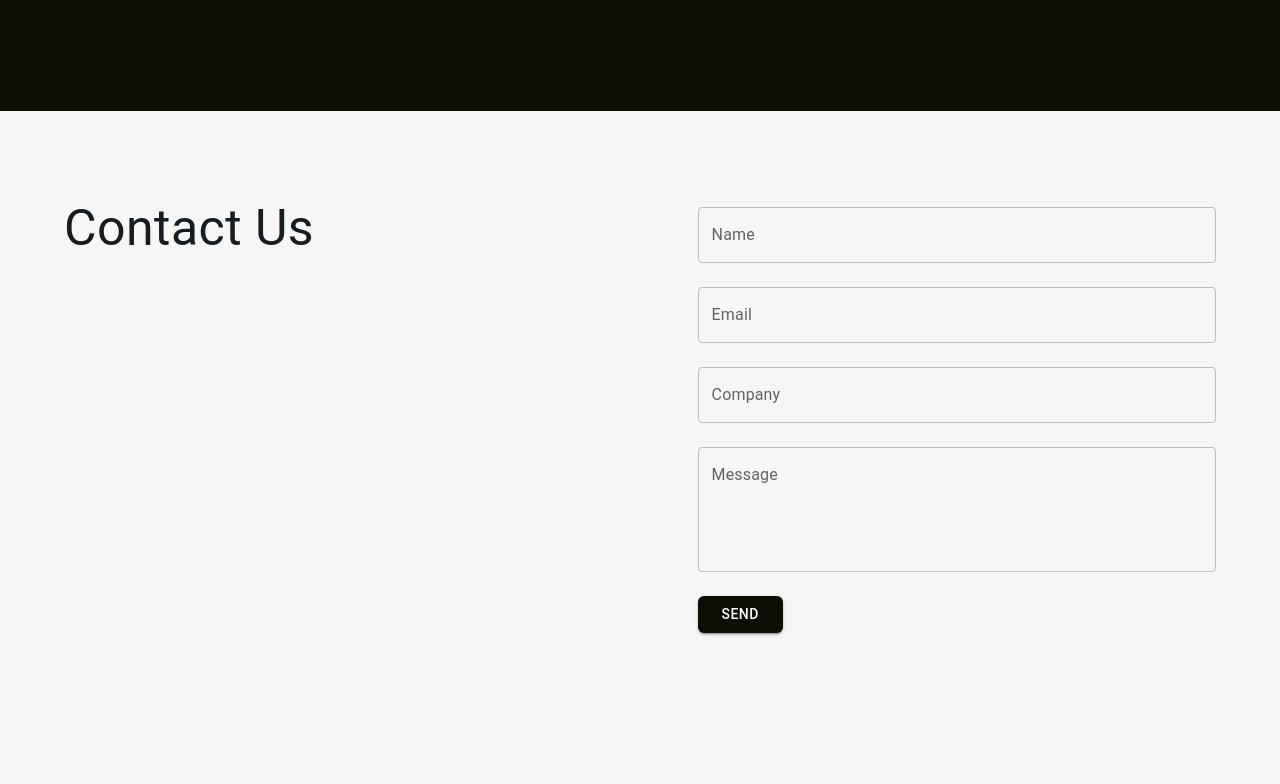
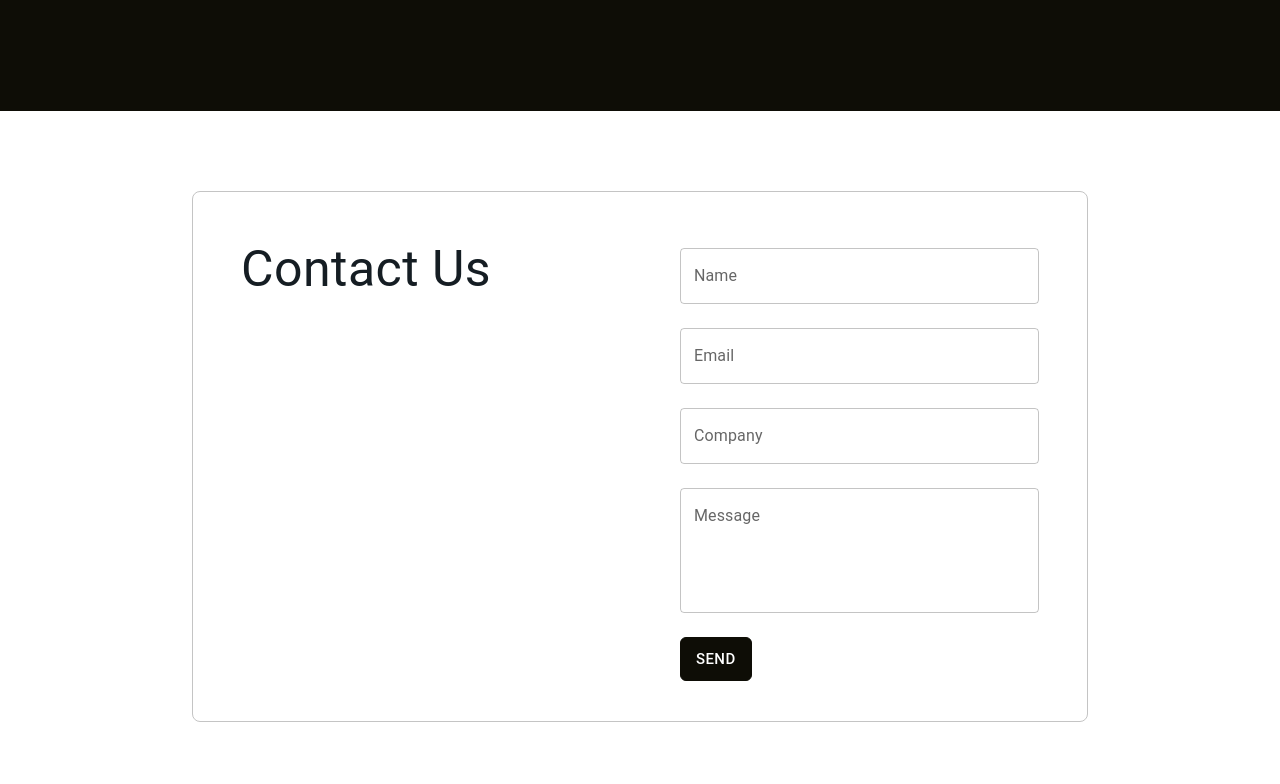
Before and after one commit to JagadeeshTalari/event-management-app, a Next.js app: page / in a window 1280 px wide. Shown: the part 2916-3700 px from the top of the page. Built offline with nearby package versions, Linux system fonts and the light colour scheme.

Commit message:
updated contact us section

```diff
--- a/src/components/home/ContactUs.jsx
+++ b/src/components/home/ContactUs.jsx
@@ -1,6 +1,5 @@
 "use client";
-
-import { Box, Typography, Button, TextField } from "@mui/material";
+import { Box, Typography, Button, TextField, Stack } from "@mui/material";
 import { useState } from "react";
 
 const ContactUs = () => {
@@ -11,17 +10,17 @@ const ContactUs = () => {
     message: "",
   });
   const [submitted, setsubmitted] = useState(false);
+
   const handleChange = (event) => {
     const { name, value } = event.target;
     setContactForm((prevState) => ({
       ...prevState,
       [name]: value,
-    }));
+    })); // updates each input element in the form
   };
 
   const handleSubmit = async (e) => {
     e.preventDefault();
-    console.log(e);
     if (
       contactForm.name.length > 0 &&
       contactForm.email.length > 0 &&
@@ -29,10 +28,9 @@ const ContactUs = () => {
       contactForm.message.length > 0
     ) {
       setsubmitted(true);
-
       try {
         const sendEmailRes = {
-          email: "testdavose@gmail.com",
+          email: "pizzashop@gmail.com",
           name: contactForm.name,
           Uemail: contactForm.email,
           company: contactForm.company,
@@ -46,37 +44,29 @@ const ContactUs = () => {
     }
   };
 
-  const contactFormsubmitMessage = {
-    minWidth: "100%",
-    display: "flex",
-    flexDirection: "column",
-    justifyContent: "space-between",
-    pb: 15,
-    px: 8,
-    mt: 0,
-    pt: 10,
-    gap: "80px",
-    bgcolor: "white",
-    textAlign: "center",
-  };
-
   return (
     <Box
+      sx={{
+        bgcolor: "white",
+        width: "100%",
+        display: "flex",
+        alignItems: "center",
+        justifyContent: "center",
+        py: {
+          xs: 5,
+          md: 10,
+        },
+      }}
+    >
+      {!submitted ? (
+        <Box
           component="section"
-      // sx= {{
-      //   display: "flex",
-      //   justifyContent: "space-between",
-      //   bgcolor: "white",
-      //   pb: 15,
-      //   px: 8,
-      //   mt: 0,
-      //   pt: 10,
-      // }}
-      // style={submitted ? { contactFormsubmitMessage } : {}}
-      sx={
-        submitted
-          ? contactFormsubmitMessage
-          : {
+          sx={{
+            width: {
+              xs: "90%",
+              md: "85%",
+              lg: "70%",
+            },
             display: "flex",
             justifyContent: "space-between",
             gap: "25px",
@@ -88,17 +78,20 @@ const ContactUs = () => {
               xs: "start",
               md: "start",
             },
-
-              pb: 15,
             px: {
               xs: 3,
               sm: 5,
-                md: 8,
+              md: 6,
             },
-              mt: 0,
-              pt: 10,
-            }
-      }
+            py: 5,
+            bgcolor: "white",
+            border: {
+              xs: "none",
+              md: "1px solid #c4c4c4",
+            },
+            borderRadius: 2,
+            // filter: "drop-shadow(0 0 0.75rem #c5c5c5)",
+          }}
         >
           <Typography
             color="#151d23"
@@ -107,15 +100,13 @@ const ContactUs = () => {
               fontSize: {
                 xs: "34px",
                 sm: "40px",
-            md: "50px",
+                md: "44px",
+                lg: "50px",
               },
             }}
           >
             Contact Us
           </Typography>
-      {/* style={{width: "50%"}} */}
-
-      {!submitted ? (
           <Box
             component="form"
             sx={{
@@ -160,42 +151,82 @@ const ContactUs = () => {
               value={contactForm.message}
               onChange={handleChange}
             />
-
             <Button
-            variant="contained"
+              variant="outlined"
               type="submit"
               onClick={handleSubmit}
               sx={{
                 mt: 2,
+                color: "#fff",
+                borderColor: "#0e0d06",
+                bgcolor: "#0e0d06",
                 borderRadius: 1.5,
-              bgcolor: "#0e0d06",
-              color: "#fff",
+                fontWeight: 500,
+                py: 1,
                 width: "fit-content",
-              px: 3,
+                fontSize: {
+                  md: "15px",
+                },
                 ":hover": {
-                bgcolor: "#0e0d06",
-                color: "#fff",
-                fontWeight: "600",
+                  bgcolor: "#fff",
+                  borderColor: "#0e0d06",
+                  color: "#0e0d06",
                 },
               }}
             >
               Send
             </Button>
           </Box>
+        </Box>
       ) : (
         <Box
-          // width="45%"
-          // height={400}
-          textAlign={"center"}
-          alignContent={"center"}
+          component="section"
+          sx={{
+            width: "90%",
+            py: {
+              xs: 5,
+              md: 0,
+            },
+          }}
         >
-          <Typography variant="h3">We&apos;ll be in touch soon.</Typography>
-          <Typography>
+          <Stack textAlign={"center"} alignContent={"center"} gap={3}>
+            <Typography
+              sx={{
+                fontSize: {
+                  xs: "32px",
+                  sm: "36px",
+                  md: "48px",
+                },
+              }}
+            >
+              We&apos;ll be in touch soon.
+            </Typography>
+            <Box>
+              <Typography
+                sx={{
+                  fontSize: {
+                    xs: "14px",
+                    sm: "16px",
+                    md: "18px",
+                    lg: "20px",
+                  },
+                }}
+              >
                 You&apos;ll get an email confirmation for your call.
               </Typography>
-          <Typography>
-            If you need more assistance, contact support@davose.com.
+              <Typography
+                sx={{
+                  fontSize: {
+                    xs: "14px",
+                    sm: "16px",
+                    md: "18px",
+                  },
+                }}
+              >
+                If you need more assistance, contact support@pizza.com.
               </Typography>
+            </Box>
+          </Stack>
         </Box>
       )}
     </Box>
```
Lines whose indentation alone changed are shown as unchanged.
